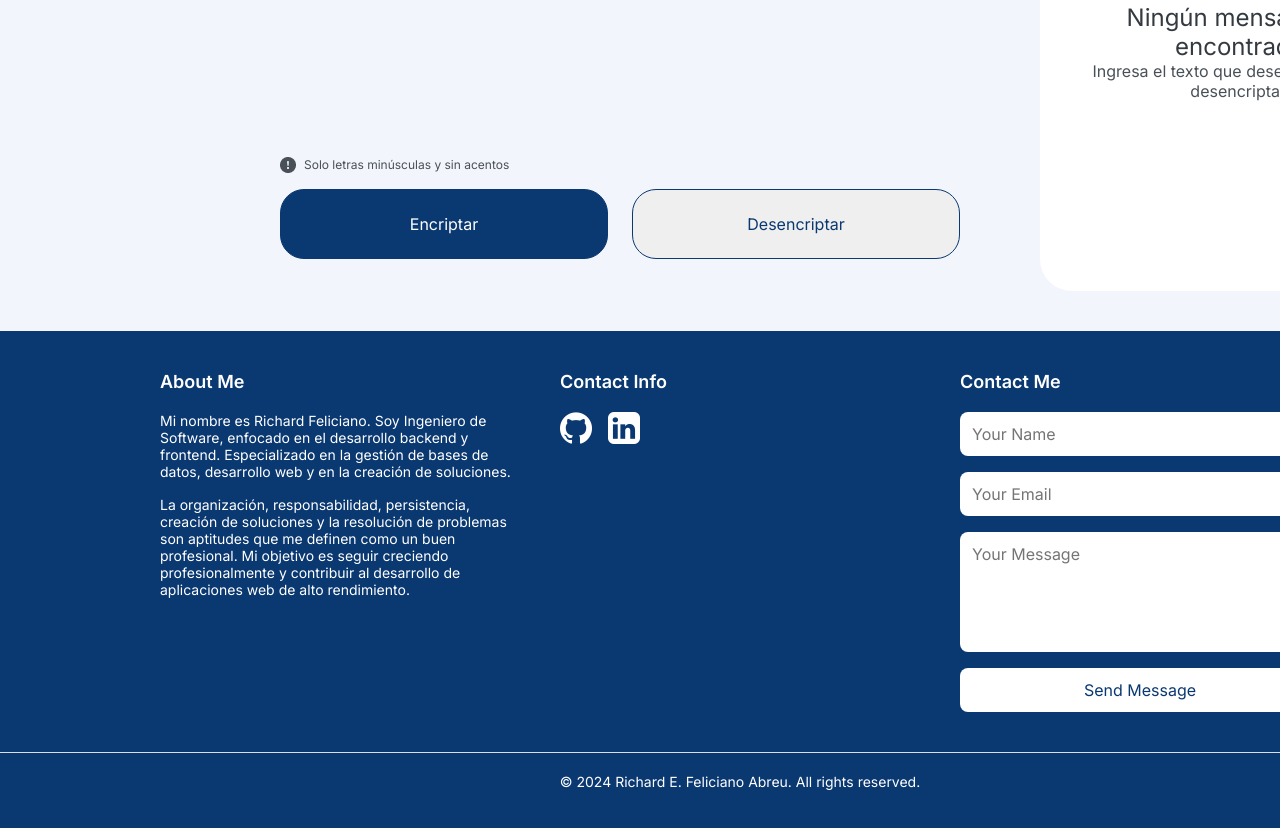
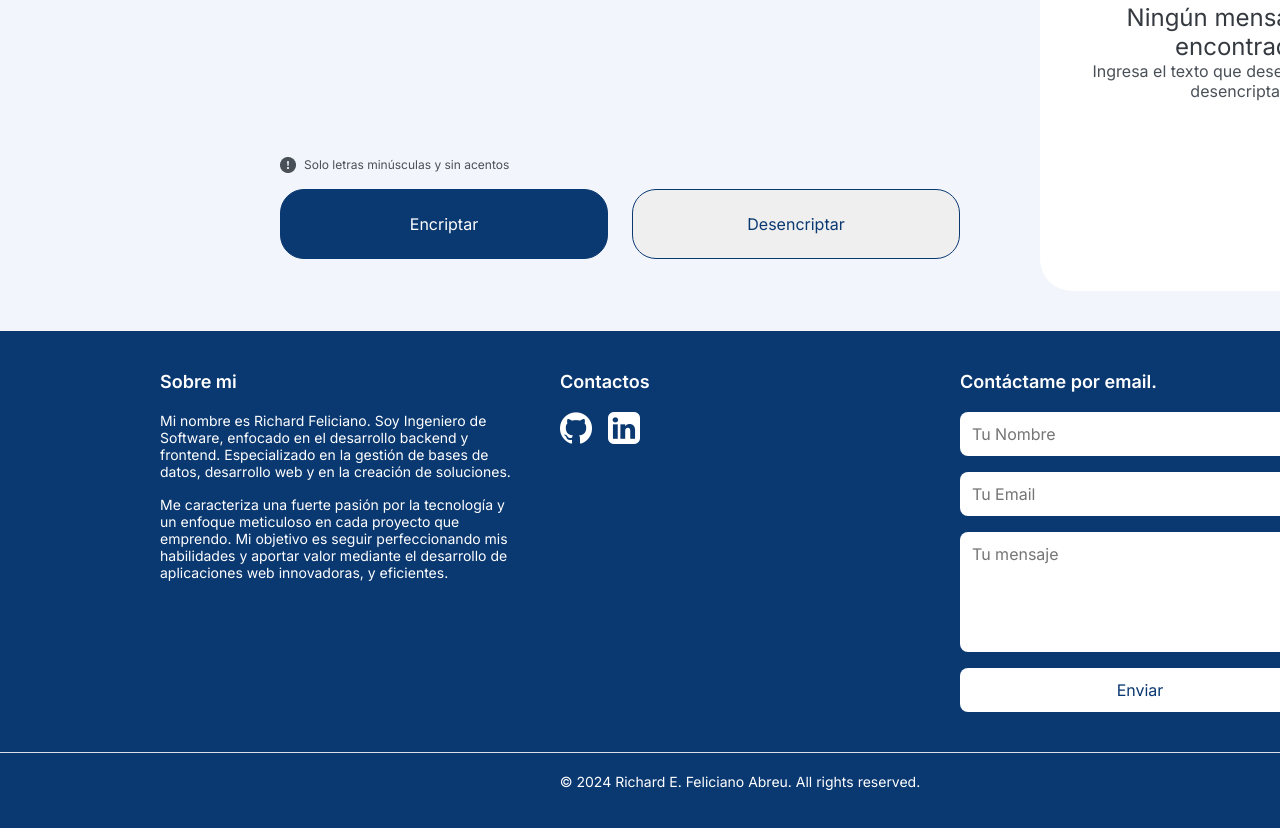
Before and after one commit to RichardFelic/encriptador-de-texto, a plain HTML site: page index.html in a window 1280 px wide. Shown: the part 531-1359 px from the top of the page. Drawn offline with Linux system fonts and the light colour scheme.

Commit message:
arreglo de contenido del footer

```diff
--- a/index.html
+++ b/index.html
@@ -54,12 +54,12 @@
         <footer class="footer">
             <div class="footer__container">
                 <div class="footer__section about-me">
-                    <h4>About Me</h4>
+                    <h4>Sobre mi</h4>
                     <p>Mi nombre es Richard Feliciano. Soy Ingeniero de Software, enfocado en el desarrollo backend y frontend. Especializado en la gestión de bases de datos, desarrollo web y en la creación de soluciones.</p>
-                    <p>La organización, responsabilidad, persistencia, creación de soluciones y la resolución de problemas son aptitudes que me definen como un buen profesional. Mi objetivo es seguir creciendo profesionalmente y contribuir al desarrollo de aplicaciones web de alto rendimiento.</p>
+                    <p>Me caracteriza una fuerte pasión por la tecnología y un enfoque meticuloso en cada proyecto que emprendo. Mi objetivo es seguir perfeccionando mis habilidades y aportar valor mediante el desarrollo de aplicaciones web innovadoras, y eficientes.</p>
                 </div>
                 <div class="footer__section contact-info">
-                    <h4>Contact Info</h4>
+                    <h4>Contactos</h4>
                     <div class="footer__social">
                         <a href="https://github.com/RichardFelic" target="_blank" aria-label="GitHub">
                             <img src="img/github-icon.png" alt="GitHub">
@@ -70,12 +70,12 @@
                     </div>
                 </div>
                 <div class="footer__section contact-form">
-                    <h4>Contact Me</h4>
+                    <h4>Contáctame por email.</h4>
                     <form action="mailto:felricharde42@gmail.com" method="post" enctype="text/plain">
-                        <input type="text" name="name" placeholder="Your Name" required>
-                        <input type="email" name="email" placeholder="Your Email" required>
-                        <textarea name="message" placeholder="Your Message" required></textarea>
-                        <button type="submit">Send Message</button>
+                        <input type="text" name="name" placeholder="Tu Nombre" required>
+                        <input type="email" name="email" placeholder="Tu Email" required>
+                        <textarea name="message" placeholder="Tu mensaje" required></textarea>
+                        <button type="submit">Enviar</button>
                     </form>
                 </div>
             </div>
```
